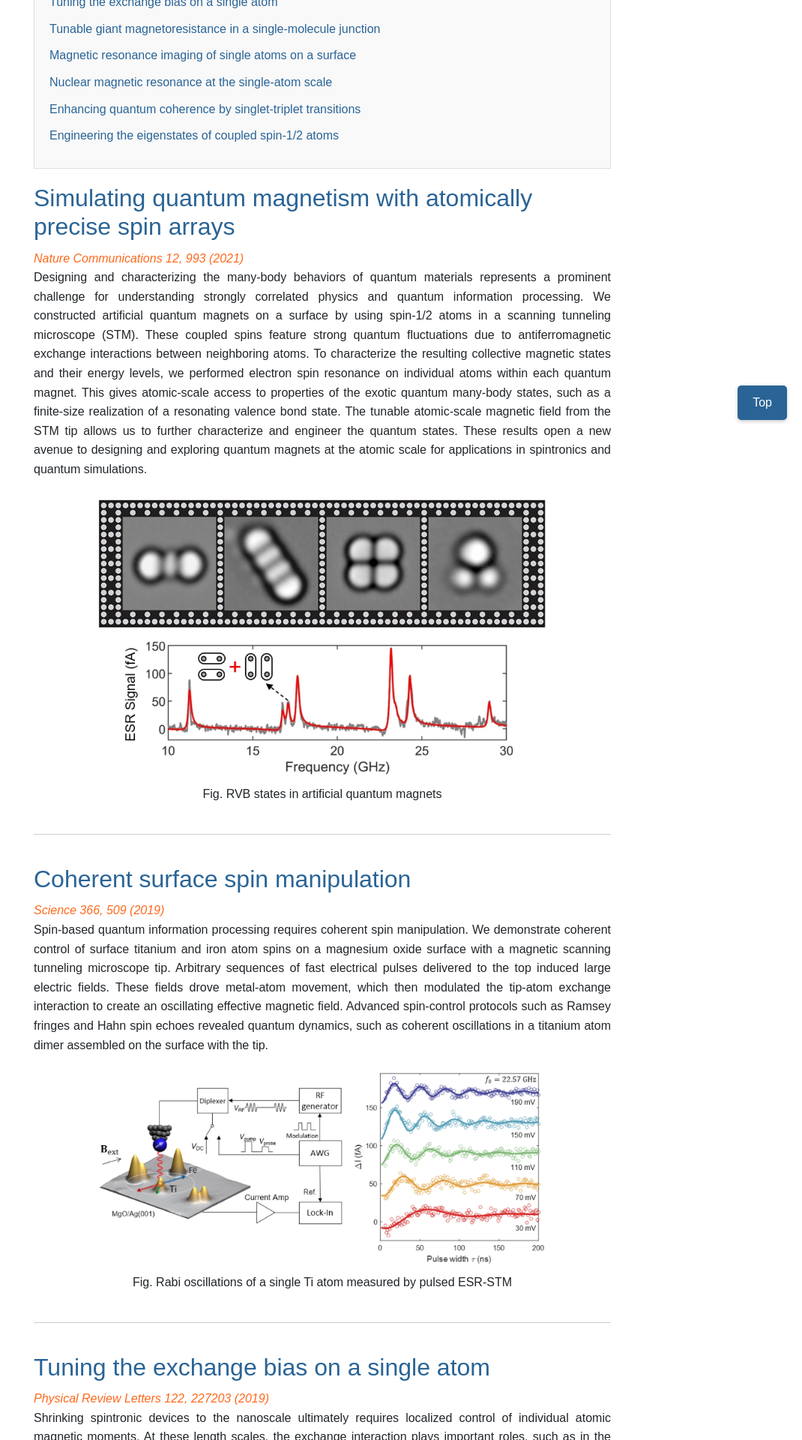
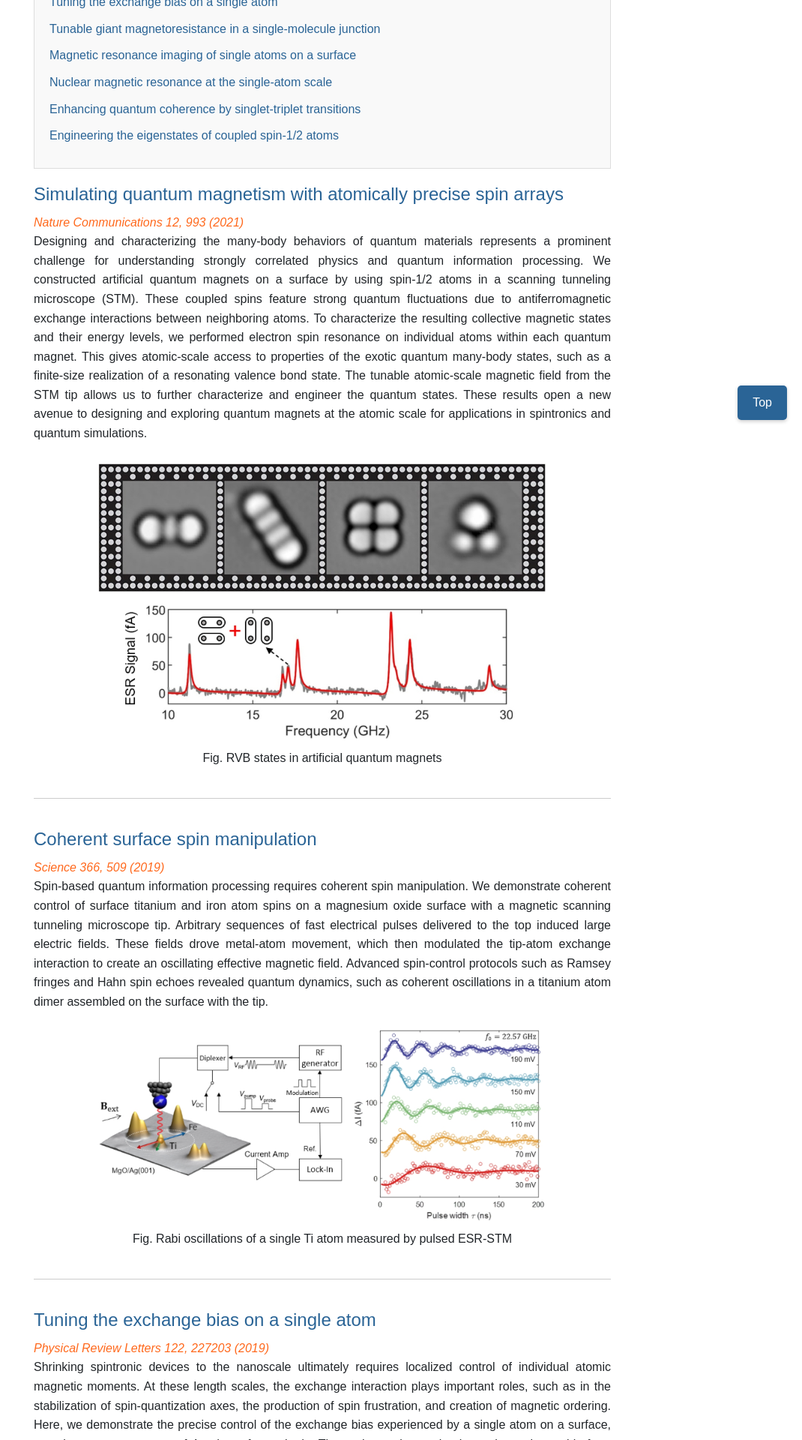
Before and after one commit to ZoomWuun/Q03i, a Jekyll site: the page built from _pages/highlights.html, in a window 1280 px wide. Shown: the part 320-2240 px from the top of the page at 75% size, without its empty margins (210-1280 px from the left). Built offline with Jekyll 4.4.1, drawn with Linux system fonts in a browser that asks for light colours.

Commit message:
Add files via upload

```diff
--- a/_pages/highlights.html
+++ b/_pages/highlights.html
@@ -20,8 +20,30 @@
         margin-top: 10px;
     }
     .highlight h2 {
-        margin: 0 0 10px 0;
-        color: #2a6496;
+    margin: 0 0 10px 0;
+    color: #2a6496;
+    font-size: 24px; /* 默认字体大小 */
+    }
+
+    /* 小屏幕手机 */
+    @media (max-width: 480px) {
+        .highlight h2 {
+            font-size: 18px; /* 小屏幕手机字体大小 */
+        }
+    }
+
+    /* 中等屏幕手机 */
+    @media (max-width: 768px) {
+        .highlight h2 {
+            font-size: 20px; /* 中等屏幕手机字体大小 */
+        }
+    }
+
+    /* 大屏幕手机和小型平板电脑 */
+    @media (max-width: 1024px) {
+        .highlight h2 {
+            font-size: 22px; /* 大屏幕手机和小型平板电脑字体大小 */
+        }
     }
     hr {
         border: 0;
```
